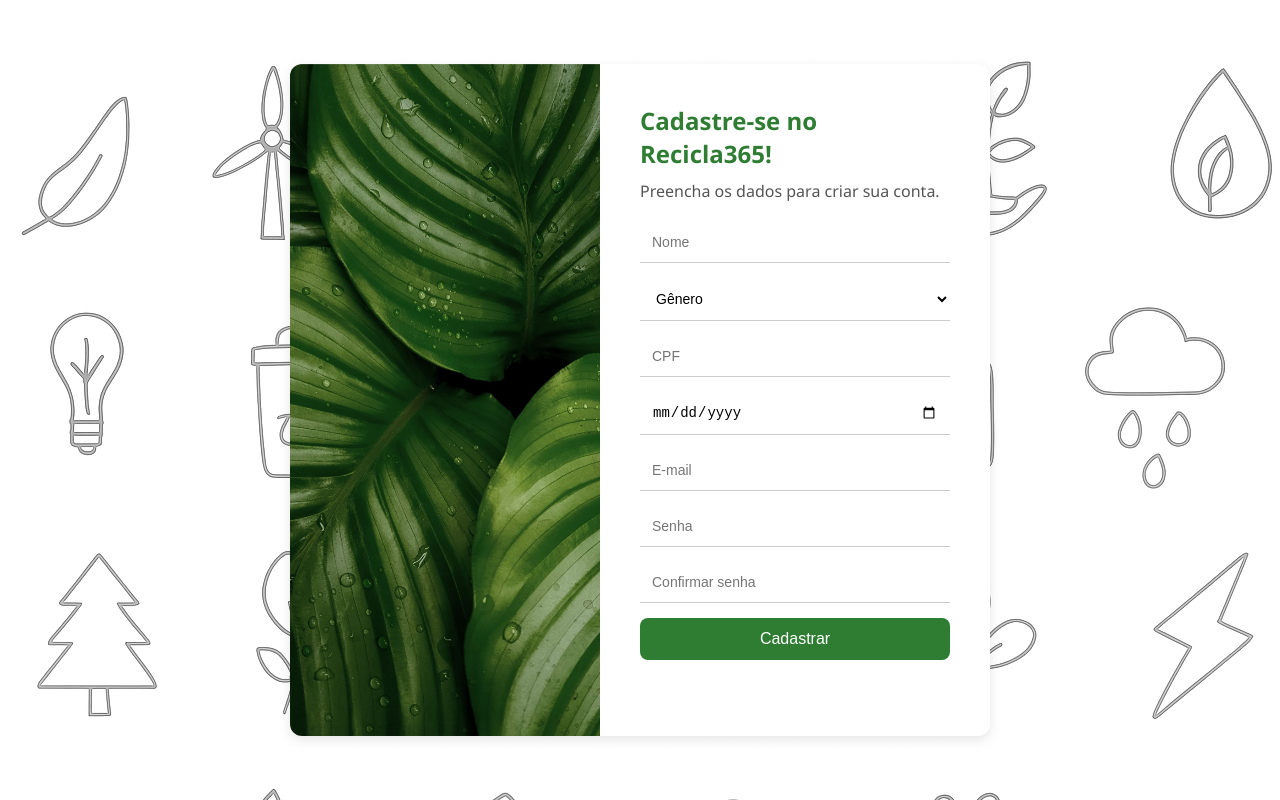
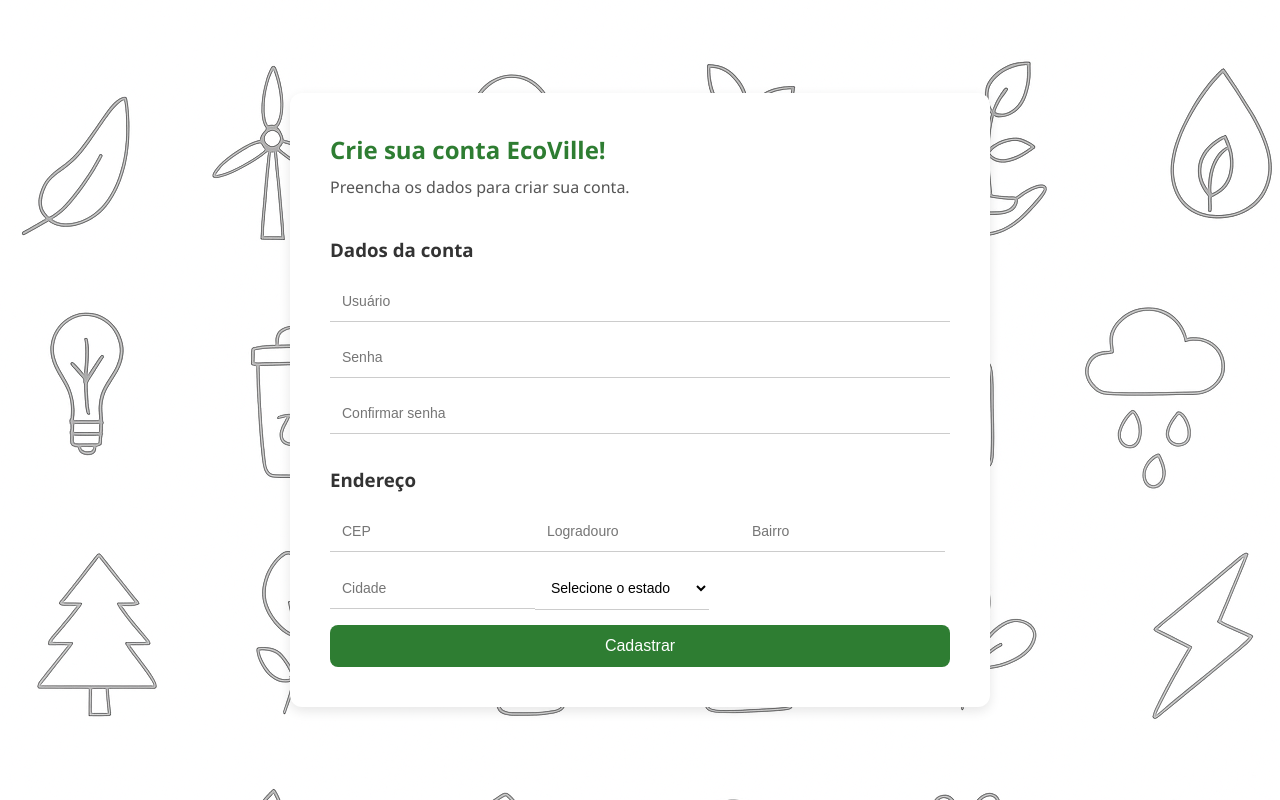
Before and after one commit to renandi/ecoville, a React (Vite) app in the folder ecoville-front/: page /criar-conta in a window 1280 px wide. Built offline with nearby package versions, Linux system fonts and the light colour scheme.

Commit message:
Feat: Criação da tela de cadastro de conta
-Criado seção de conta e endereço
-Adicionado campos iniciais
-Implementado consumo de viacep

```diff
--- a/ecoville-front/src/pages/Register/Register.css
+++ b/ecoville-front/src/pages/Register/Register.css
@@ -6,6 +6,11 @@ body {
   margin: 0;
   font-family: "Arial", sans-serif;
   background-color: #f5f5f5;
+}
+
+.section-conta{
+  display: flex;
+  flex-direction: column;
 }
 
 .cadastro-container {
@@ -23,19 +28,6 @@ body {
   overflow: hidden;
   width: 700px;
   max-width: 90%;
-}
-
-.cadastro-banner {
-  flex: 1;
-  display: flex;
-  align-items: center;
-  justify-content: center;
-}
-
-.cadastro-banner img {
-  width: 100%;
-  height: 100%;
-  object-fit: cover;
 }
 
 .cadastro-form {
--- a/ecoville-front/src/pages/Register/Register.jsx
+++ b/ecoville-front/src/pages/Register/Register.jsx
@@ -1,84 +1,80 @@
 import { useState } from "react";
-import plantaLogin from "../../assets/planta-login.jpg";
 import "./Register.css";
 import { toast } from "react-toastify";
 import { useNavigate } from "react-router";
 
 function Register() {
-  const [nome, setNome] = useState("");
-  const [genero, setGenero] = useState("");
-  const [cpf, setCPF] = useState("");
-  const [dataNasc, setDataNasc] = useState("");
+  const [usuario, setusuario] = useState("");
   const [senha, setSenha] = useState("");
   const [confirmarSenha, setConfirmarSenha] = useState("");
-  const [email, setEmail] = useState("");
+  const [cep, setCep] = useState("");
+  const [logradouro, setLogradouro] = useState("");
+  const [estado, setEstado] = useState("");
+  const [cidade, setCidade] = useState("");
+  const [bairro, setBairro] = useState("");
+  const [numero, setNumero] = useState("");
+  const [complemento, setComplemento] = useState("");
+  const [latitude, setLatitude] = useState("");
+  const [longitude, setLongitude] = useState("");
   const navigate = useNavigate();
+  const estados = [
+    { sigla: "AC", nome: "Acre" },
+    { sigla: "AL", nome: "Alagoas" },
+    { sigla: "AP", nome: "Amapá" },
+    { sigla: "AM", nome: "Amazonas" },
+    { sigla: "BA", nome: "Bahia" },
+    { sigla: "CE", nome: "Ceará" },
+    { sigla: "DF", nome: "Distrito Federal" },
+    { sigla: "ES", nome: "Espírito Santo" },
+    { sigla: "GO", nome: "Goiás" },
+    { sigla: "MA", nome: "Maranhão" },
+    { sigla: "MT", nome: "Mato Grosso" },
+    { sigla: "MS", nome: "Mato Grosso do Sul" },
+    { sigla: "MG", nome: "Minas Gerais" },
+    { sigla: "PA", nome: "Pará" },
+    { sigla: "PB", nome: "Paraíba" },
+    { sigla: "PR", nome: "Paraná" },
+    { sigla: "PE", nome: "Pernambuco" },
+    { sigla: "PI", nome: "Piauí" },
+    { sigla: "RJ", nome: "Rio de Janeiro" },
+    { sigla: "RN", nome: "Rio Grande do Norte" },
+    { sigla: "RS", nome: "Rio Grande do Sul" },
+    { sigla: "RO", nome: "Rondônia" },
+    { sigla: "RR", nome: "Roraima" },
+    { sigla: "SC", nome: "Santa Catarina" },
+    { sigla: "SP", nome: "São Paulo" },
+    { sigla: "SE", nome: "Sergipe" },
+    { sigla: "TO", nome: "Tocantins" },
+  ];
 
-  const formatarCPF = (cpf) => {
-    const apenasNumeros = cpf.replace(/\D/g, "");
-
-    if (apenasNumeros.length <= 3) {
-      return apenasNumeros;
+  const buscaCep = async () => {
+    const cepLimpo = cep.replace(/\D/g, "");
+    if (cepLimpo.length === 8) {
+      try {
+        const response = await fetch(
+          `https://viacep.com.br/ws/${cepLimpo}/json/`
+        );
+        const data = await response.json();
+        console.log(data);
+        if (!data.erro) {
+          setLogradouro(data.logradouro);
+          setBairro(data.bairro);
+          setCidade(data.localidade);
+          setEstado(data.uf);
+        } else {
+          toast.warning("CEP não encontrado");
         }
-    if (apenasNumeros.length <= 6) {
-      return `${apenasNumeros.slice(0, 3)}.${apenasNumeros.slice(3, 6)}`;
+      } catch (error) {
+        toast.error("Erro ao consultar o CEP:" + error);
       }
-    if (apenasNumeros.length <= 9) {
-      return `${apenasNumeros.slice(0, 3)}.${apenasNumeros.slice(
-        3,
-        6
-      )}.${apenasNumeros.slice(6, 9)}`;
     }
-    return `${apenasNumeros.slice(0, 3)}.${apenasNumeros.slice(
-      3,
-      6
-    )}.${apenasNumeros.slice(6, 9)}-${apenasNumeros.slice(9, 11)}`;
-  };
-
-  const handleCPFChange = (e) => {
-    const formattedCPF = formatarCPF(e.target.value);
-    setCPF(formattedCPF);
   };
 
   const handleSubmit = async (e) => {
     e.preventDefault();
-    const cpfSemFormato = cpf.replace(/\D/g, "");
     // Validações
-    if (!nome.trim()) {
-      toast.warning("O nome é obrigatório.");
-      return;
-    }
-
-    if (!genero) {
-      toast.warning("O sexo é obrigatório.");
-      return;
-    }
-
-    if (!cpfSemFormato.trim() || cpfSemFormato.trim().length !== 11) {
-      toast.warning("O CPF é obrigatório e deve conter 11 dígitos.");
-      return;
-    }
-
-    if (!dataNasc) {
-      toast.warning("A data de nascimento é obrigatória.");
-      return;
-    }
-
-    const hoje = new Date();
-    const nascimento = new Date(dataNasc);
-    const idade = hoje.getFullYear() - nascimento.getFullYear();
-    const mes = hoje.getMonth() - nascimento.getMonth();
-    const dia = hoje.getDate() - nascimento.getDate();
-
-    const isMaiorDeIdade =
-      idade > 18 || (idade === 18 && (mes > 0 || (mes === 0 && dia >= 0)));
-    if (!isMaiorDeIdade) {
-      toast.warning("É necessário ter mais de 18 anos.");
-      return;
-    }
-
-    if (!email.trim()) {
-      toast.warning("O e-mail é obrigatório.");
+    if (!usuario.trim()) {
+      toast.warning("O usuario é obrigatório.");
       return;
     }
 
@@ -93,30 +89,23 @@ function Register() {
     }
 
     try {
-      const response = await fetch("http://localhost:3000/usuarios", {
+      const response = await fetch("", {
+        //implementar endpoint correto
         method: "POST",
         headers: {
           "Content-Type": "application/json",
         },
         body: JSON.stringify({
-          nome,
-          sexo: genero[0].toUpperCase(),
-          cpf: cpfSemFormato,
-          nascimento: dataNasc,
-          email,
+          usuario,
           senha,
         }),
       });
 
       if (response.ok) {
         toast.success("Usuário cadastrado com sucesso!");
-        setNome("");
-        setGenero("");
-        setCPF("");
-        setDataNasc("");
+        setusuario("");
         setSenha("");
         setConfirmarSenha("");
-        setEmail("");
         navigate("/");
       } else {
         const errorData = await response.json();
@@ -131,62 +120,65 @@ function Register() {
   return (
     <div className="cadastro-container">
       <div className="cadastro-box">
-        <div className="cadastro-banner">
-          <img src={plantaLogin} alt="Banner" />
-        </div>
         <div className="cadastro-form">
-          <h2>Cadastre-se no Recicla365!</h2>
+          <h2>Crie sua conta EcoVille!</h2>
           <p>Preencha os dados para criar sua conta.</p>
 
           <form onSubmit={handleSubmit}>
+            <div className="section-conta">
+              <h3>Dados da conta</h3>
               <input
                 type="text"
-              placeholder="Nome"
-              value={nome}
-              onChange={(e) => setNome(e.target.value)}
+                placeholder="Usuário"
+                value={usuario}
+                onChange={(e) => setusuario(e.target.value)}
               />
-
-            <select value={genero} onChange={(e) => setGenero(e.target.value)}>
-              <option value="">Gênero</option>
-              <option value="M">Masculino</option>
-              <option value="F">Feminino</option>
-            </select>
-
-            <input
-              type="text"
-              placeholder="CPF"
-              value={cpf}
-              onChange={handleCPFChange}
-            />
-
-            <input
-              type="date"
-              placeholder="Data de nascimento"
-              value={dataNasc}
-              onChange={(e) => setDataNasc(e.target.value)}
-            />
-
-            <input
-              type="email"
-              placeholder="E-mail"
-              value={email}
-              onChange={(e) => setEmail(e.target.value)}
-            />
-
               <input
                 type="password"
                 placeholder="Senha"
                 value={senha}
                 onChange={(e) => setSenha(e.target.value)}
               />
-
               <input
                 type="password"
                 placeholder="Confirmar senha"
                 value={confirmarSenha}
                 onChange={(e) => setConfirmarSenha(e.target.value)}
               />
+            </div>
 
+            <div className="section-endereco">
+              <h3>Endereço</h3>
+              <input
+                type="text"
+                name="cep"
+                placeholder="CEP"
+                value={cep}
+                onChange={(e) => setCep(e.target.value)}
+                onBlur={buscaCep}
+                maxLength={8}
+              />
+
+              <input
+                type="text"
+                placeholder="Logradouro"
+                value={logradouro}
+                readOnly
+              />
+              <input type="text" placeholder="Bairro" value={bairro} readOnly />
+              <input type="text" placeholder="Cidade" value={cidade} readOnly />
+              <select
+                value={estado}
+                onChange={(e) => setEstado(e.target.value)}
+              >
+                <option value="">Selecione o estado</option>
+                {estados.map((uf) => (
+                  <option key={uf.sigla} value={uf.sigla}>
+                    {uf.nome}
+                  </option>
+                ))}
+              </select>
+            </div>
             <button type="submit">Cadastrar</button>
           </form>
         </div>
```
Lines whose indentation alone changed are shown as unchanged.
